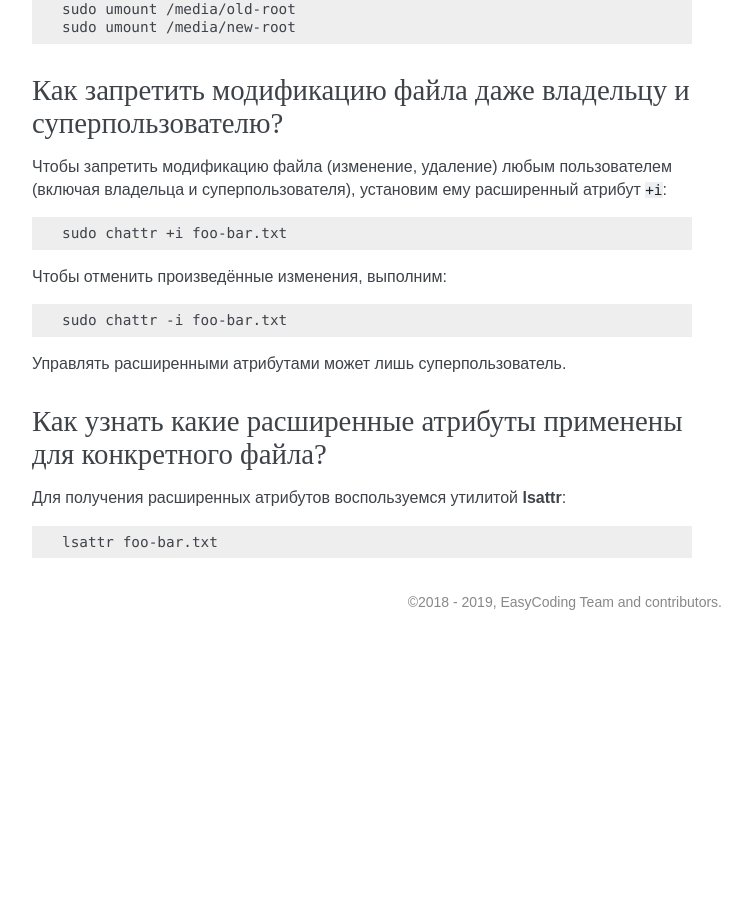
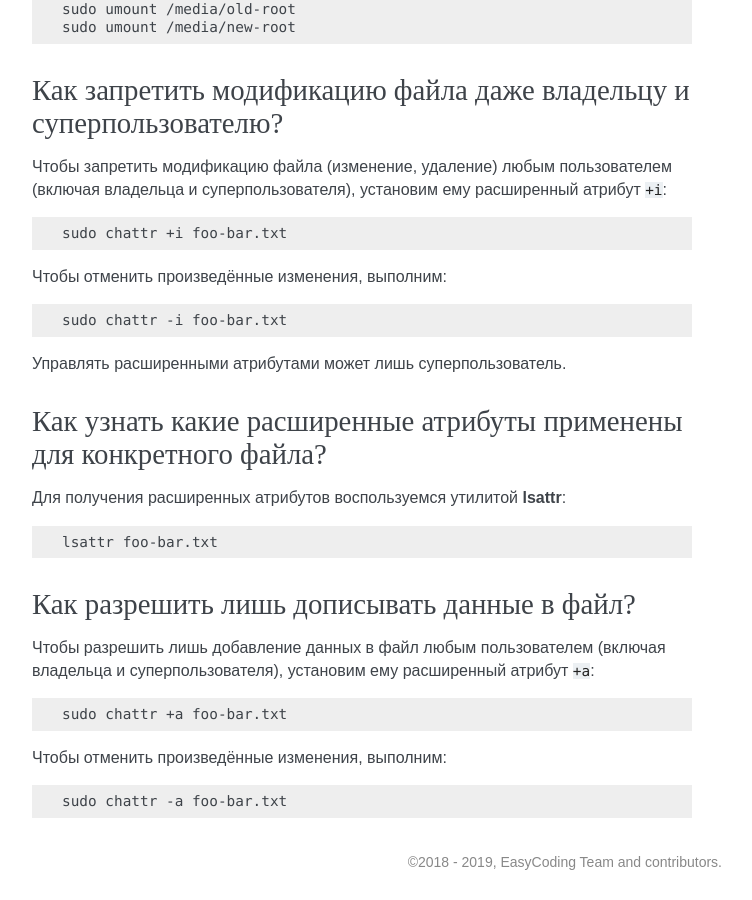
Before and after one commit to RussianFedora/FAQ, a Sphinx documentation site: the page built from source/administration.rst, in a window 1280 px wide and 900 px high, scrolled down 16335 px. Shown: the whole window, without its empty margins (388-1140 px from the left). Built offline with Sphinx 7.4.7, drawn with Linux system fonts in a browser that asks for light colours; before the commit the page ends 16975 px from its top, so only the background shows below that; some of the changed text lies outside the part shown.

Commit message:
Added question about extended attribute, allowing only add new data to file.

```diff
--- a/source/administration.rst
+++ b/source/administration.rst
@@ -971,3 +971,21 @@
 .. code-block:: text
 
     lsattr foo-bar.txt
+
+.. index:: chmod, access control, file, chattr
+.. _chmod-addonly:
+
+Как разрешить лишь дописывать данные в файл?
+===============================================
+
+Чтобы разрешить лишь добавление данных в файл любым пользователем (включая владельца и суперпользователя), установим ему расширенный атрибут ``+a``:
+
+.. code-block:: text
+
+    sudo chattr +a foo-bar.txt
+
+Чтобы отменить произведённые изменения, выполним:
+
+.. code-block:: text
+
+    sudo chattr -a foo-bar.txt
```
